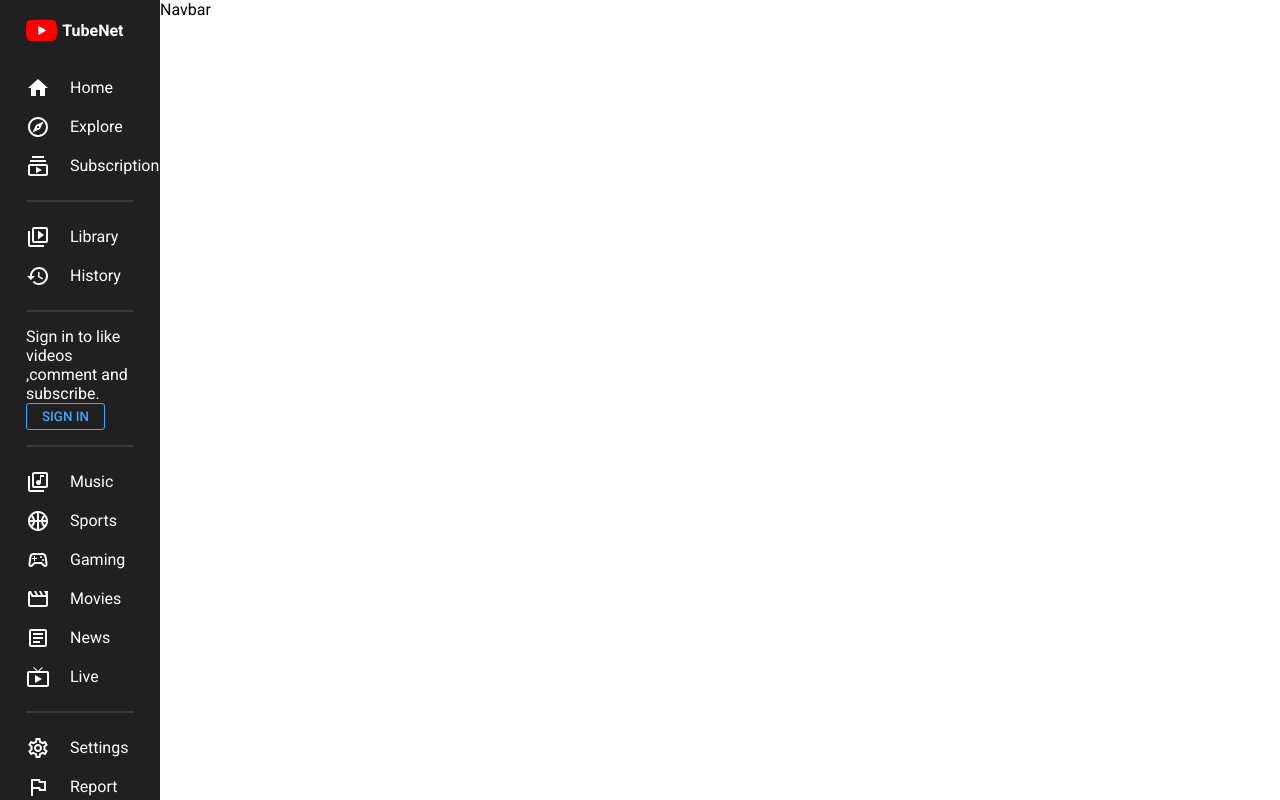
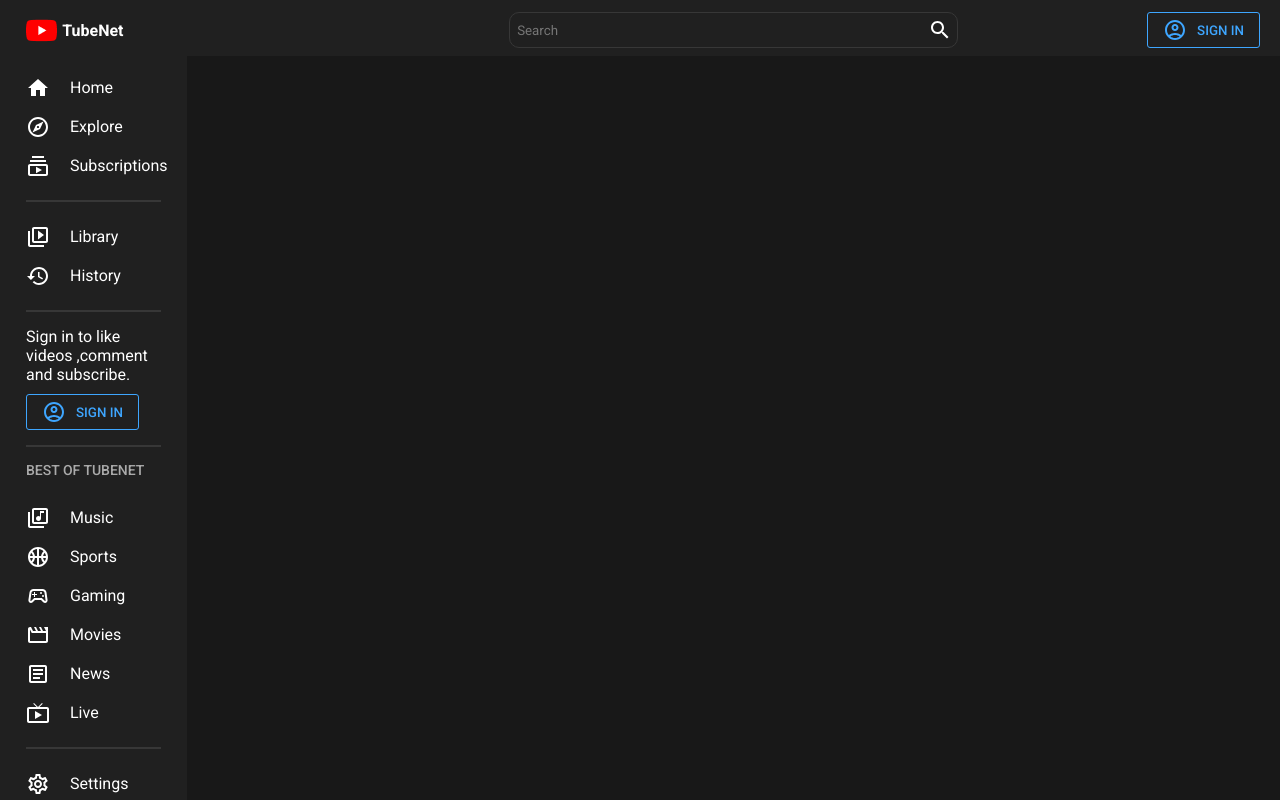
Before and after one commit to AbhishekPSingh07/MERN_Youtube, a React (Create React App) app in the folder client/: page / in a window 1280 px wide. Built offline with nearby package versions, Linux system fonts and the light colour scheme.

Commit message:
Completed Menubar and added Navbar

```diff
--- a/client/src/App.js
+++ b/client/src/App.js
@@ -1,12 +1,16 @@
-import styled from "styled-components"
+import styled, { ThemeProvider } from "styled-components"
 import Menu from "./components/menu";
 import Navbar from "./components/Navbar";
+import { darkTheme, lightTheme } from "./utils/Theme";
+import { useState } from "react";
 
 const Container = styled.div`
   display: flex;
 `;
 const Main = styled.div`
   flex: 7;
+  background-color: ${({theme})=>theme.bg};
+  color: ${({theme})=>theme.text};
 `;
 const Wrapper = styled.div`
 
@@ -14,9 +18,11 @@
 
 
 function App() {
+  const [darkMode,setDarkMode] = useState(true);
   return (
+    <ThemeProvider theme={darkMode ? darkTheme : lightTheme}>
       <Container>
-      <Menu/>
+        <Menu darkMode={darkMode} setDarkMode={setDarkMode}/>
         <Main>
           <Navbar/>
           <Wrapper>
@@ -24,6 +30,7 @@
           </Wrapper>
         </Main>
       </Container>
+    </ThemeProvider>
   );
 }
 
--- a/client/src/components/Navbar.js
+++ b/client/src/components/Navbar.js
@@ -1,10 +1,64 @@
 import React from 'react'
+import styled from 'styled-components'
+import AccountCircleOutlinedIcon from '@mui/icons-material/AccountCircleOutlined';
+import SearchOutlinedIcon from '@mui/icons-material/SearchOutlined';
 
+const Container = styled.div`
+  position: sticky;
+  top: 0;
+  background-color: ${({theme})=>theme.bgLighter};
+  color: ${({theme})=>theme.text};
+  height: 56px;
+`;
+const Wrapper = styled.div`
+  height:100%;
+  padding: 2px 20px;
+  display:flex;
+  align-items: center;
+  justify-content: flex-end;
+  position: relative;
+`;
+const Search = styled.div`
+  left: 0px;
+  right: 0px;
+  margin: auto;
+  width: 40%;
+  position: absolute;
+  align-items: center;
+  background-color: transparent;
+  display: flex;
+  justify-content: space-between;
+  padding: 5px;
+  border: 1px solid ${({theme})=>theme.soft};
+  border-radius: 10px;
+`;
+const Input = styled.input`
+  background-color: transparent;
+  border: none;
+`;
+const Button = styled.button`
+    display: flex;
+    align-items:center;
+    padding:5px 15px;
+    background-color: transparent;
+    border: 1px solid #3ea6ff;
+    color: #3ea6ff;
+    border-radius:3px;
+    font-weight:500;
+    cursor: pointer;
+    gap: 10px;
+`;
 const Navbar = () => {
   return (
-    <div>
-      Navbar
-    </div>
+    <Container>
+      <Wrapper>
+        <Search>
+          <Input placeholder='Search'/>
+          <SearchOutlinedIcon/>
+        </Search>
+        <Button><AccountCircleOutlinedIcon/>SIGN IN</Button>
+      </Wrapper>
+    </Container>
   )
 }
 
--- a/client/src/components/menu.js
+++ b/client/src/components/menu.js
@@ -8,6 +8,7 @@
 import HistoryOutlinedIcon from "@mui/icons-material/HistoryOutlined";
 import LibraryMusicOutlinedIcon from "@mui/icons-material/LibraryMusicOutlined";
 import SportsEsportsOutlinedIcon from "@mui/icons-material/SportsEsportsOutlined";
+import AccountCircleOutlinedIcon from '@mui/icons-material/AccountCircleOutlined';
 import SportsBasketballOutlinedIcon from "@mui/icons-material/SportsBasketballOutlined";
 import MovieOutlinedIcon from "@mui/icons-material/MovieOutlined";
 import ArticleOutlinedIcon from "@mui/icons-material/ArticleOutlined";
@@ -18,11 +19,13 @@
 import SettingsBrightnessOutlinedIcon from "@mui/icons-material/SettingsBrightnessOutlined";
 
 const Container = styled.div`
-    flex: 1;
-    background-color: #202020;
-    color: #ffffff;
+    flex: 1.2;
+    background-color: ${({theme})=>theme.bgLighter};
+    color: ${({theme})=>theme.text};
     height: 100vh;
     overflow: hidden;
+    position: sticky;
+    top:0;
 `;
 
 const Wrapper = styled.div`
@@ -39,10 +42,16 @@
 `;
 const Img = styled.img`
     height: 25px;
-`
+`;
+const Title = styled.h2`
+  font-size:14px;
+  font-weight: 500;
+  color:#aaaaaa;
+  margin-bottom:20px;
+`;
 const Hr = styled.hr`
     margin: 15px 0px;
-    border: 0.5px solid #373737;
+    border: 0.5px solid ${({theme})=>theme.soft};
 `
 const Item = styled.div`
     display: flex;
@@ -50,20 +59,25 @@
     cursor: pointer;
     gap:20px;
     padding:7.5px 0px;
-`
+`;
 const Login = styled.div`
 
-`
+`;
 const Button = styled.button`
+    display: flex;
+    align-items:center;
     padding:5px 15px;
     background-color: transparent;
     border: 1px solid #3ea6ff;
     color: #3ea6ff;
     border-radius:3px;
     font-weight:500;
+    margin-top:10px;
+    cursor: pointer;
+    gap: 10px;
 `;
 
-const menu = () => {
+const menu = (props) => {
   return (
     <Container>
       <Wrapper>
@@ -95,9 +109,10 @@
         <Hr/>
         <Login>
             Sign in to like videos ,comment and subscribe.
-            <Button>SIGN IN</Button>
+            <Button><AccountCircleOutlinedIcon/>SIGN IN</Button>
         </Login>
         <Hr/>
+        <Title>BEST OF TUBENET</Title>
         <Item>
           <LibraryMusicOutlinedIcon />
           Music
@@ -135,7 +150,7 @@
           <HelpOutlineOutlinedIcon />
           Help
         </Item>
-        <Item>
+        <Item onClick={()=>props.setDarkMode(!props.darkMode)}>
             <SettingsBrightnessOutlinedIcon/>
             Light Mode
         </Item>
--- /dev/null
+++ b/client/src/utils/Theme.js
@@ -0,0 +1,15 @@
+export const darkTheme ={
+    bg:"#181818",
+    bgLighter:"#202020",
+    text:"white",
+    textSoft:"#aaaaaa",
+    soft:"#373737"
+}
+
+export const lightTheme ={
+    bg:"#f9f9f9",
+    bgLighter:"#white",
+    text:"black",
+    textSoft:"#606060",
+    soft:"#f5f5f5"
+}
```
Lines whose indentation alone changed are shown as unchanged.
